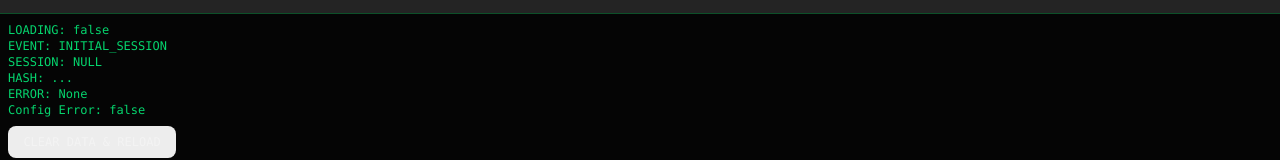
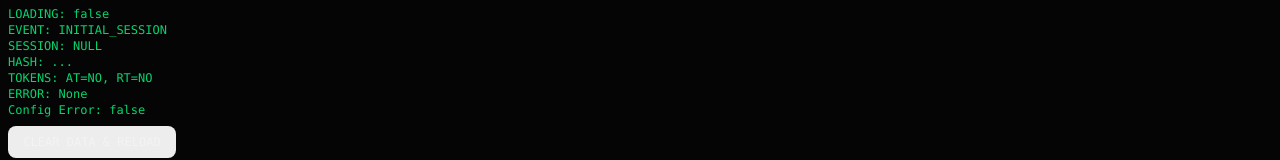
Before and after one commit to manuelarcer/linkedin-games-app, a React (Vite) app: page / in a window 1280 px wide. Shown: the part 634-794 px from the top of the page. Built offline with nearby package versions, Linux system fonts and the light colour scheme; no server answers.

Commit message:
chore: debug token presence

```diff
--- a/src/App.jsx
+++ b/src/App.jsx
@@ -75,13 +75,16 @@ function App() {
     const searchParams = new URLSearchParams(search)
 
     const error = params.get('error_description') || searchParams.get('error_description') || params.get('error') || 'None'
+    const hasAT = params.has('access_token')
+    const hasRT = params.has('refresh_token')
 
     return (
       <div className="fixed bottom-0 left-0 w-full bg-black/90 text-xs text-green-400 p-2 font-mono break-all z-50 border-t border-green-900 opacity-95">
         <p>LOADING: {loading.toString()}</p>
         <p>EVENT: {lastEvent}</p>
         <p>SESSION: {session ? session.user.email : 'NULL'}</p>
-        <p>HASH: {hash.substring(0, 30)}...</p>
+        <p>HASH: {hash.substring(0, 20)}...</p>
+        <p>TOKENS: AT={hasAT ? 'YES' : 'NO'}, RT={hasRT ? 'YES' : 'NO'}</p>
         <p>ERROR: {error}</p>
         <p>Config Error: {configError.toString()}</p>
         <button
```
